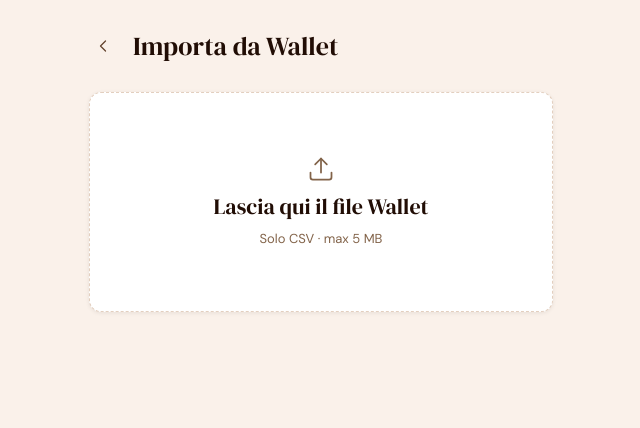
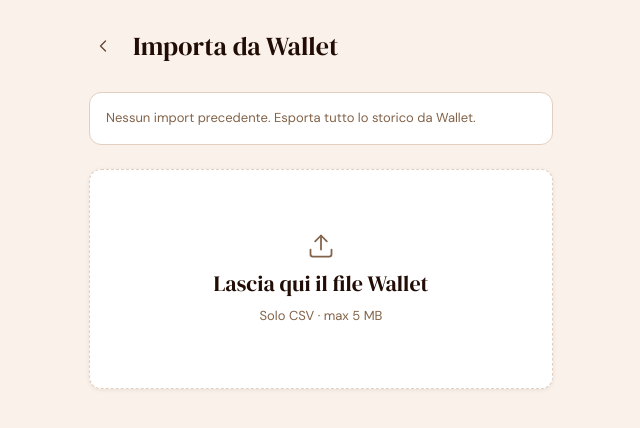
Before and after one commit to brunoteo/budget, a Next.js app: page /import in a window 1280 px wide. Shown: the top 428 px of the page, without its empty margins (319-959 px from the left). Built offline with nearby package versions, Linux system fonts and the light colour scheme; no server answers; the database is empty.

Commit message:
feat(import): mount LastImportBanner on /import

```diff
--- a/src/app/import/page.tsx
+++ b/src/app/import/page.tsx
@@ -1,5 +1,6 @@
 import { copy } from "@/lib/copy";
 import { StagingHost } from "./_components/staging-host";
+import { LastImportBanner } from "./_components/last-import-banner";
 import { BackLink } from "@/components/back-link";
 
 export const metadata = { title: copy.import.title };
@@ -11,6 +12,7 @@
         <BackLink label={copy.header.back} />
         <h1 className="font-display text-2xl text-text-primary">{copy.import.title}</h1>
       </header>
+      <LastImportBanner />
       <StagingHost />
     </main>
   );
```
